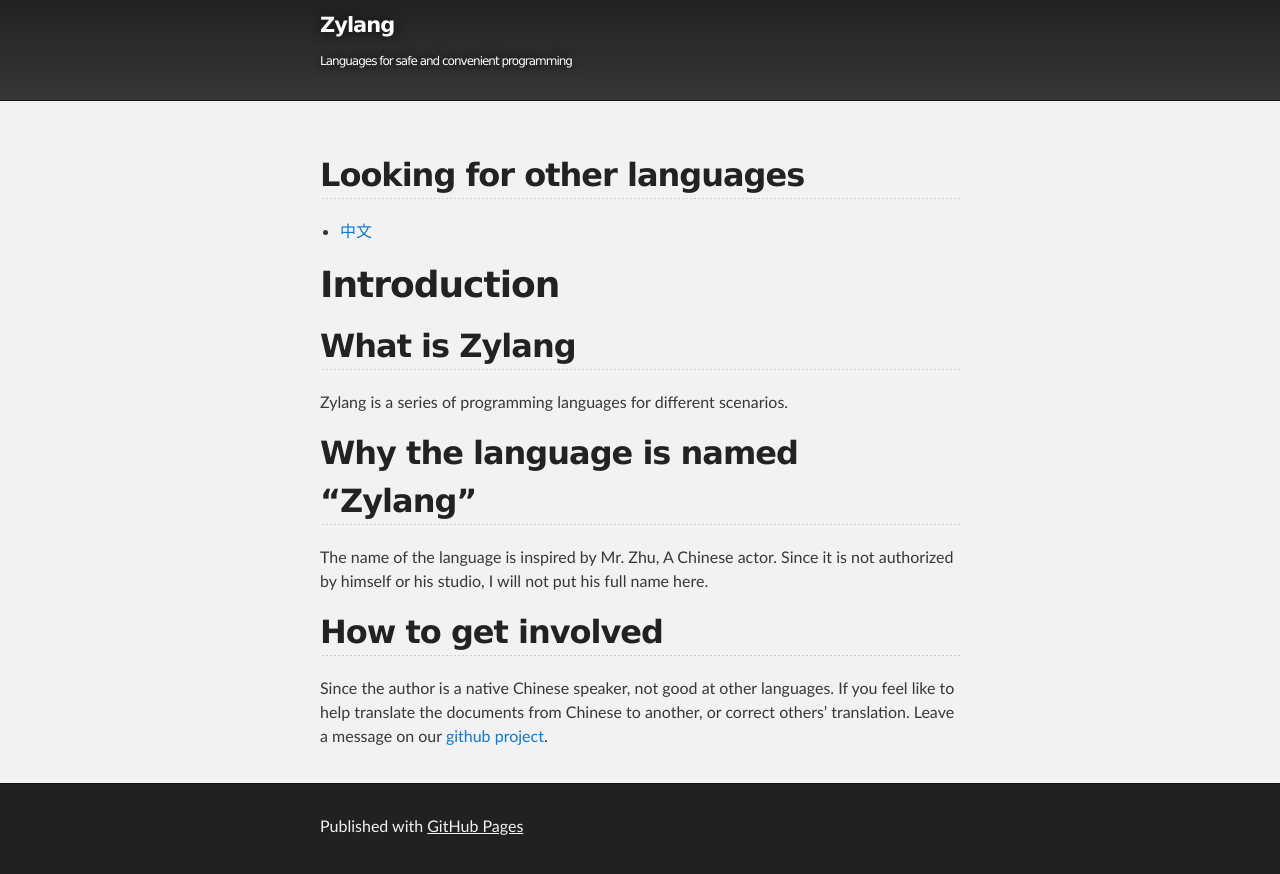
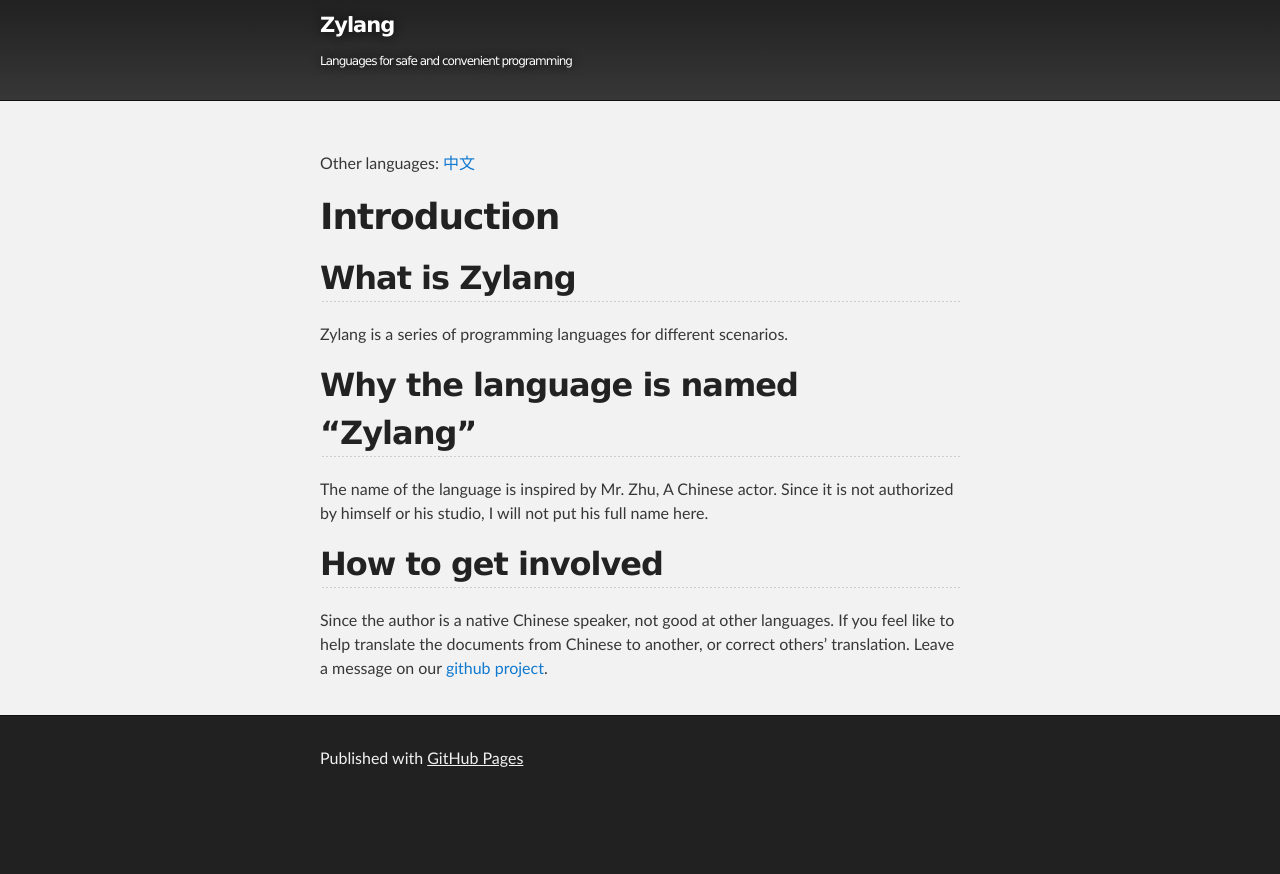
Before and after one commit to langlabs/zylang, a Jekyll site: the page built from docs/index.md, in a window 1280 px wide. Shown: the top 874 px of the page. Built offline with Jekyll 4.4.1, drawn with Linux system fonts in a browser that asks for light colours; our own code applies the rules of GitHub Pages for plain Markdown files.

Commit message:
update doc

```diff
--- a/docs/index.md
+++ b/docs/index.md
@@ -1,6 +1,5 @@
 
-## Looking for other languages
-- [中文](/zh/introduction)
+Other languages: [中文](/zh/introduction)
 
 # Introduction
 ## What is Zylang
```
